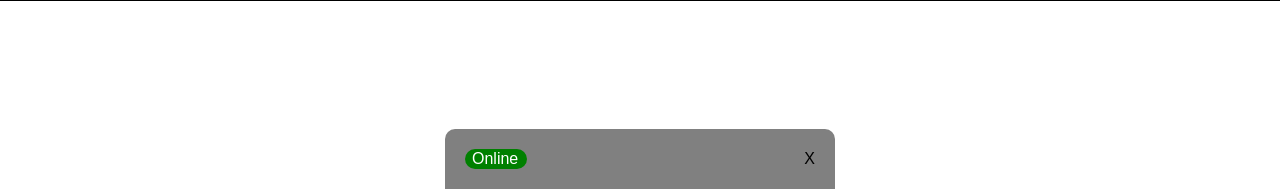
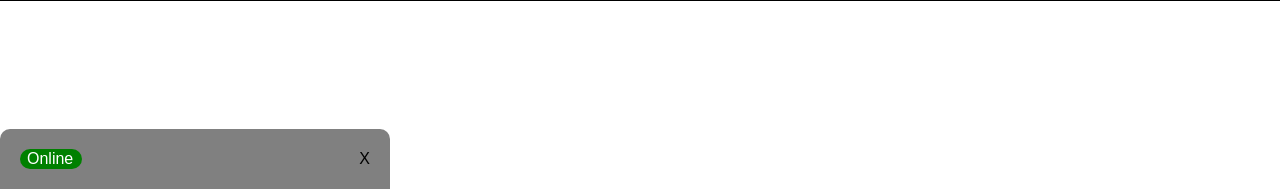
Before and after one commit to jhonlloydc/CCIS-REALM, a PHP site: page / in a window 1280 px wide. Shown: the part 611-800 px from the top of the page. Run offline with PHP 8.4, Linux system fonts and the light colour scheme.

```diff
--- a/css/chat.css
+++ b/css/chat.css
@@ -74,8 +74,8 @@ html {
   .container {
     display: flex;
     width: 100%;
-    justify-content: center;
-    align-items: center;
+    /* justify-content: center;
+    align-items: center; */
 
     position: absolute;
     bottom: 0;
```
